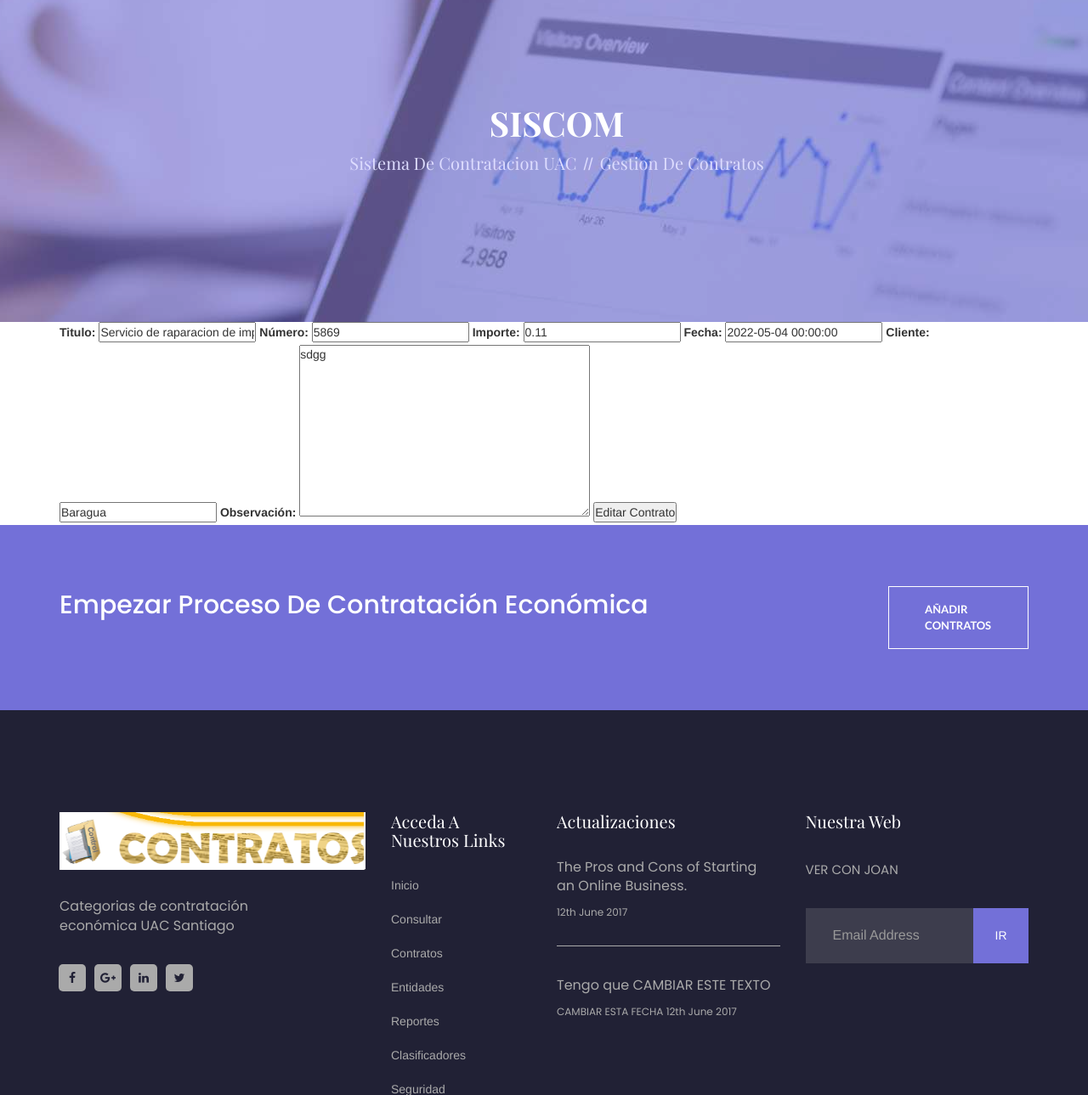
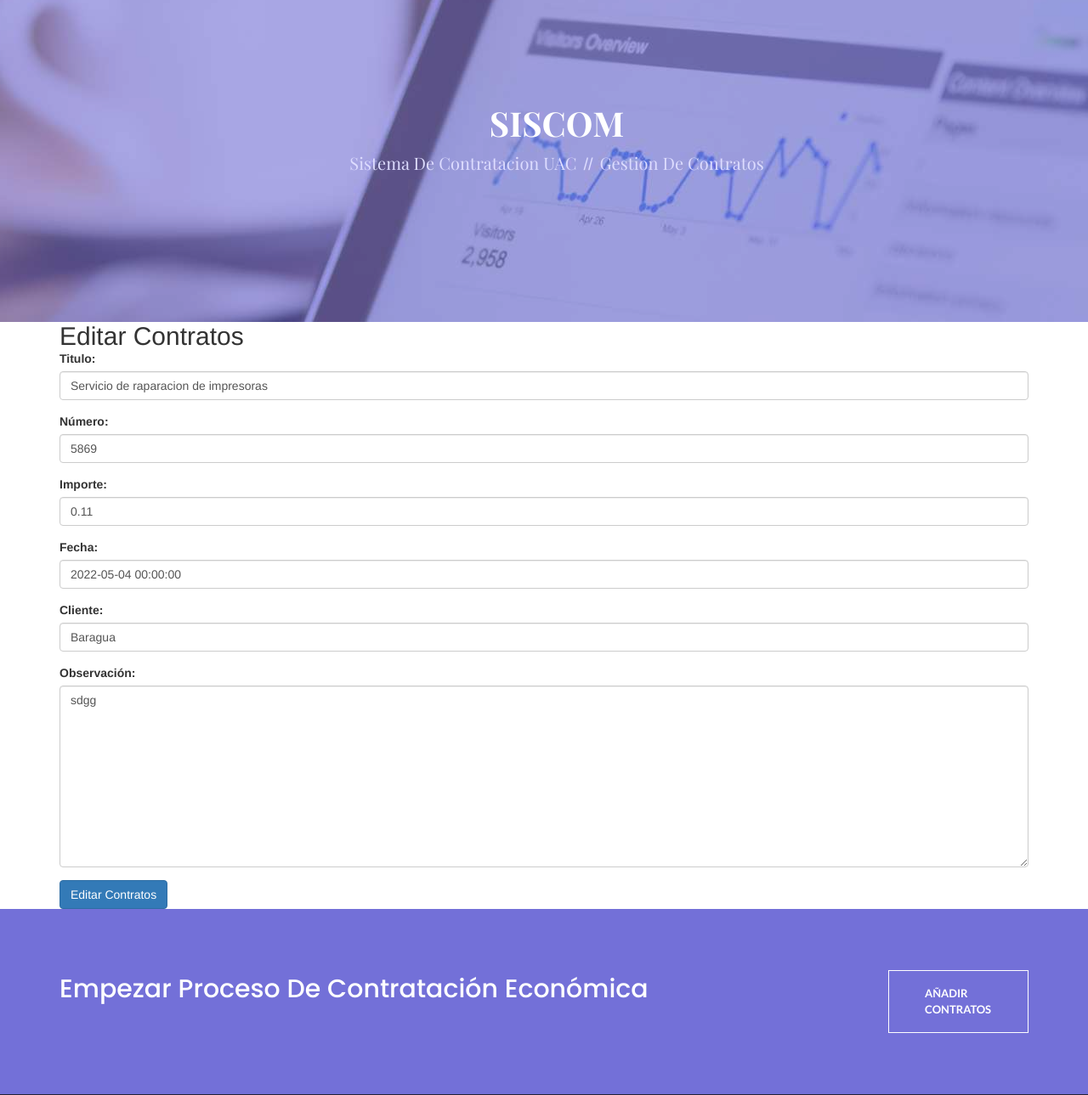
Before and after one commit to monier87/Project_Contrat, a Django app: page /Consultar/Consultar/editar/26/ in a window 1280 px wide. Shown: the part 153-1442 px from the top of the page at 85% size. Run offline with Django 4.2, Linux system fonts and the light colour scheme; data comes from the database, SQL or seed files in the repository; both versions use the stored data as it was after the commit; some libraries are stand-ins or nearby versions; some web fonts are replaced.

Commit message:
CRUD TERMINADO OK

```diff
--- a/Consultar/Templates/Consultar/editar.html
+++ b/Consultar/Templates/Consultar/editar.html
@@ -2,15 +2,39 @@
 
 
 {% block content %}
+<div class="container">
+  <h2>Editar Contratos</h2>
 
-<div class="container">
-  <form method="POST" action="">
-    {% csrf_token %}
-    {{ form }}
-
-    <button>Editar Contrato</button>
+<form method="POST" action="">
+  {% csrf_token %}
+  <div class="form-group">
+      <label for="titulo">Titulo:</label>
+      <input type="text" class="form-control" id={{form.titulo}}
+  </div>
+    <div class="form-group">
+      <label for="numero">Número:</label>
+      <input type="text" class="form-control" id={{form.numero}}
+    </div>
+    <div class="form-group">
+      <label for="importe">Importe:</label>
+	  <input class="form-control" type="number" placeholder="" id={{form.importe}}
+	</div>
+    <div class="form-group">
+      <label for="fecha">Fecha:</label>
+      <input type="text" class="form-control" id={{form.fecha}}
+    </div>
+    <div class="form-group">
+      <label for="cliente">Cliente:</label>
+      <input type="text" class="form-control" id={{form.cliente}}
+    </div>
+    <div class="form-group">
+      <label for="observacion">Observación:</label>
+      <textarea class="form-control" id={{form.observacion}}
+    </div>
+    <button type="submit" value="Submit" class="btn btn-primary">Editar Contratos</button>
   </form>
-
 </div>
-
+</body>
+</html>
+</div>
 {% endblock %}
--- a/Consultar/views.py
+++ b/Consultar/views.py
@@ -19,7 +19,6 @@ def eliminar(request, contratos_id):
     return redirect("Consultar")
 
 
-
 def editar(request, contratos_id):
     contrato=Contratos.objects.get(id=contratos_id)
     if request.method=="POST":
--- a/Contratos/template/contratos/Contratos.html
+++ b/Contratos/template/contratos/Contratos.html
@@ -13,7 +13,7 @@
     </div>
     <div class="form-group">
       <label for="numero">Número:</label>
-      <input type="text" class="form-control" id="numero" placeholder="Número de factura" name="numero" required>
+      <input type="text" class="form-control" id="numero" placeholder="Número de Contrato" name="numero" required>
     </div>
     <div class="form-group">
       <label for="importe">Importe:</label>
```
Also changed, not shown: db.sqlite3.
